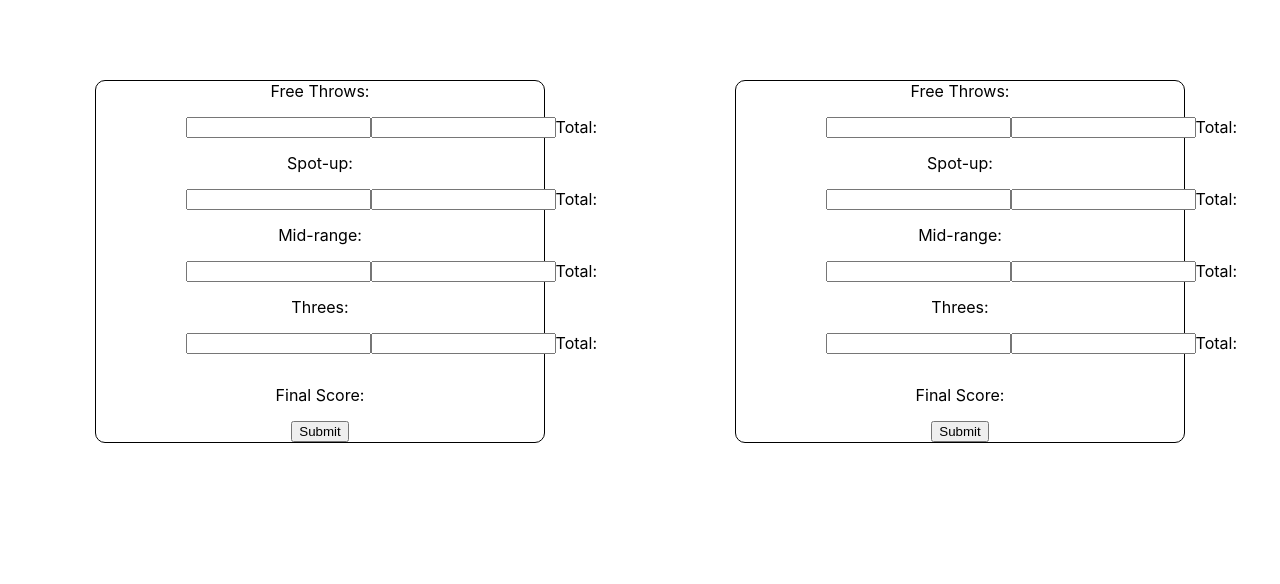
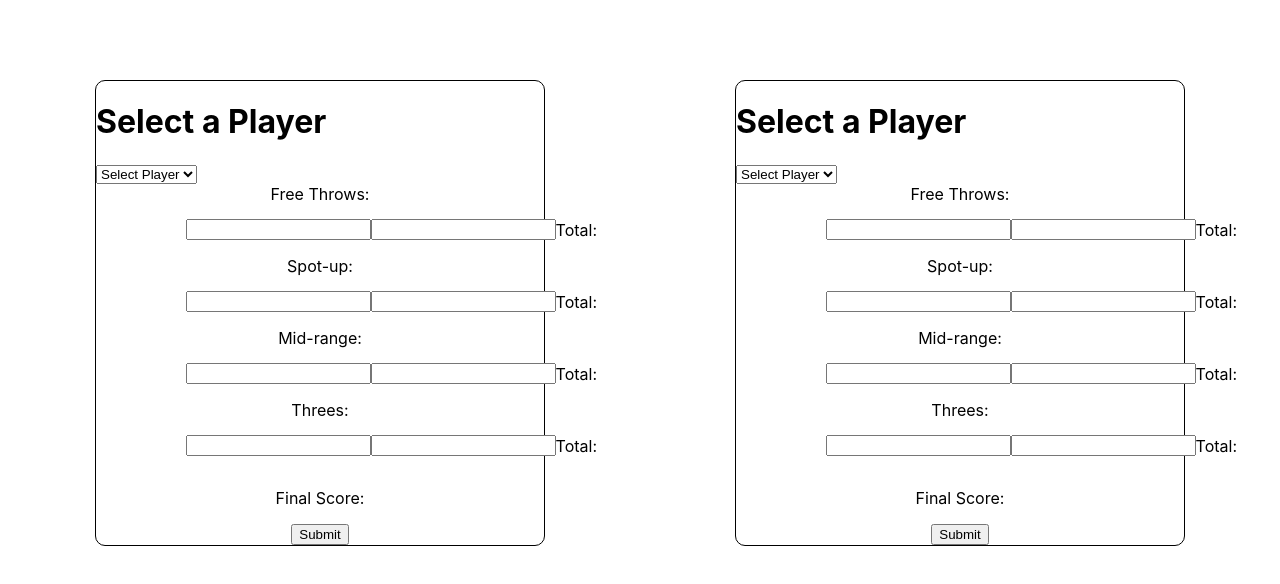
Before and after one commit to alexlamb10/shot-tracker-react, a React (Create React App) app: page / in a window 1280 px wide. Shown: the top 584 px of the page. Built offline with nearby package versions, Linux system fonts and the light colour scheme.

Commit message:
Added dropdown

```diff
--- a/src/components/TrackerForm.js
+++ b/src/components/TrackerForm.js
@@ -1,9 +1,30 @@
-import React from "react";
+import React, { useState } from "react";
 import "./ShotTracker.css";
 
 function TrackerForm() {
+  const [currentPlayer, setCurrentPlayer] = useState("");
+  let names = [
+    { playerId: 1, player: "Alex" },
+    { playerId: 2, player: "Jaren" },
+    { playerId: 3, player: "Blake" },
+    { playerId: 4, player: "Preston" },
+    { playerId: 5, player: "Zack" },
+  ];
+
+  let nameList = names.map((name) => (
+    <option value={name.player}>{name.player}</option>
+  ));
+
   return (
     <div className="form-div">
+      <h1>{currentPlayer ? `${currentPlayer}'s Score` : "Select a Player"}</h1>
+      <select onChange={(e) => setCurrentPlayer(e.target.value)}>
+        <option value="">Select Player</option>
+        {names.map((name) => (
+          <div>{name.player}</div>
+        ))}
+        {nameList}
+      </select>
       <form className="each-form">
         Free Throws:
         <div className="drill-inputs">
```
